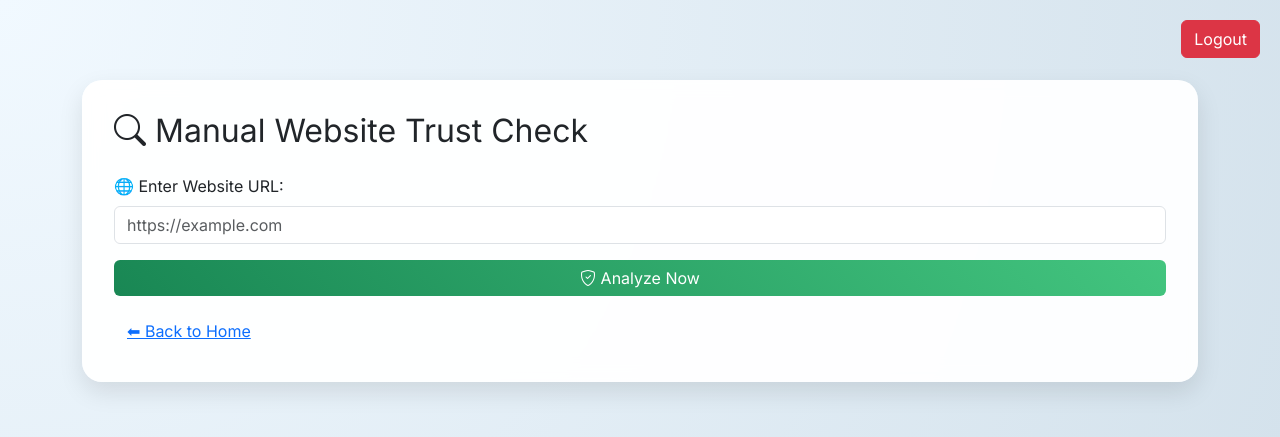
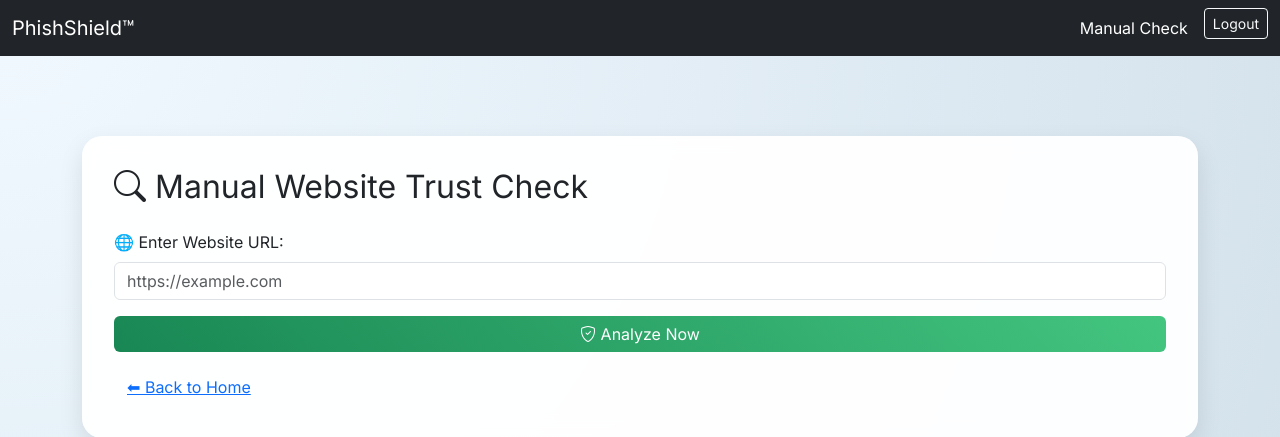
Before and after one commit to KArT4206/advanced_phishing_detection, a Flask app: page /manual-check in a window 1280 px wide. Shown: the top 437 px of the page. Run offline with Flask 3, Linux system fonts and the light colour scheme; the visitor is signed in with stand-in values (Sample User, id 1).

Commit message:
Update manual_check.html

```diff
--- a/templates/manual_check.html
+++ b/templates/manual_check.html
@@ -46,10 +46,36 @@
     .footer-watermark a:hover {
       text-decoration: underline;
     }
+    .navbar {
+      margin-bottom: 20px;
+    }
   </style>
 </head>
 <body>
 
+  <!-- Navbar -->
+  <nav class="navbar navbar-expand-lg navbar-dark bg-dark">
+    <div class="container-fluid">
+      <a class="navbar-brand" href="/">PhishShield™</a>
+      <div class="collapse navbar-collapse">
+        <ul class="navbar-nav ms-auto">
+          <li class="nav-item">
+            <a href="/manual-check" class="nav-link active">Manual Check</a>
+          </li>
+          {% if is_admin %}
+          <li class="nav-item">
+            <a href="/admin" class="btn btn-danger btn-sm ms-2">Admin Dashboard</a>
+          </li>
+          {% endif %}
+          <li class="nav-item">
+            <a href="/logout" class="btn btn-outline-light btn-sm ms-2">Logout</a>
+          </li>
+        </ul>
+      </div>
+    </div>
+  </nav>
+
+  <!-- Main content -->
   <div class="container">
     <div class="glass-card">
       <h2 class="mb-4"><i class="bi bi-search"></i> Manual Website Trust Check</h2>
@@ -58,7 +84,9 @@
           <label for="url" class="form-label">🌐 Enter Website URL:</label>
           <input type="text" class="form-control" name="url" placeholder="https://example.com" required>
         </div>
-        <button type="submit" class="btn btn-gradient w-100"><i class="bi bi-shield-check"></i> Analyze Now</button>
+        <button type="submit" class="btn btn-gradient w-100">
+          <i class="bi bi-shield-check"></i> Analyze Now
+        </button>
       </form>
       <div class="mt-3">
         <a href="/" class="btn btn-link">⬅ Back to Home</a>
@@ -66,15 +94,12 @@
     </div>
   </div>
 
+  <!-- Footer -->
   <div class="footer-watermark">
     Built by <strong>Karthik B</strong> <br>
     <a href="https://github.com/KArT4206" target="_blank"><i class="bi bi-github"></i> GitHub</a> |
     <a href="https://www.linkedin.com/in/karthik-b-0b8905362/" target="_blank"><i class="bi bi-linkedin"></i> LinkedIn</a>
   </div>
-  <a href="/logout" class="btn btn-danger" style="position: absolute; top: 20px; right: 20px;">
-  Logout
-  </a>
-
 
 </body>
 </html>
```
